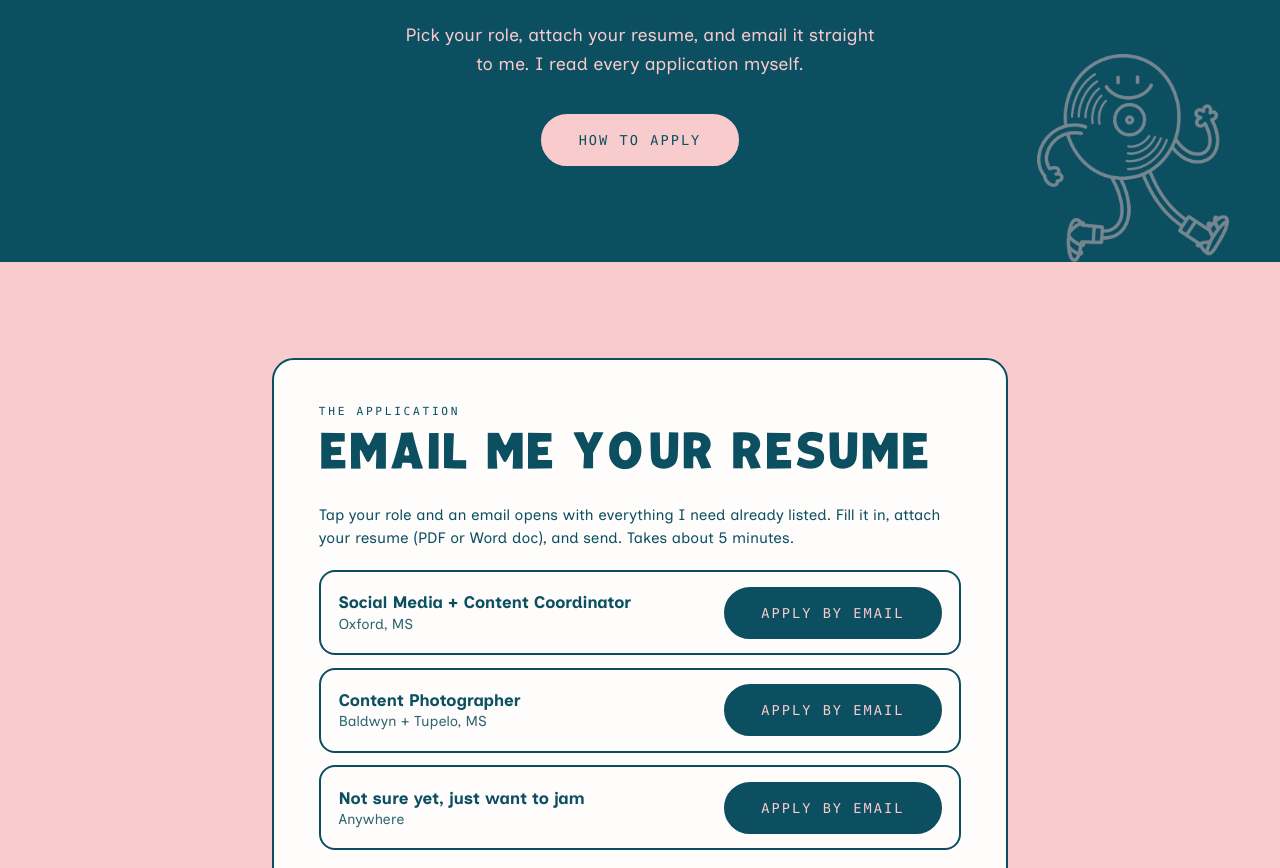
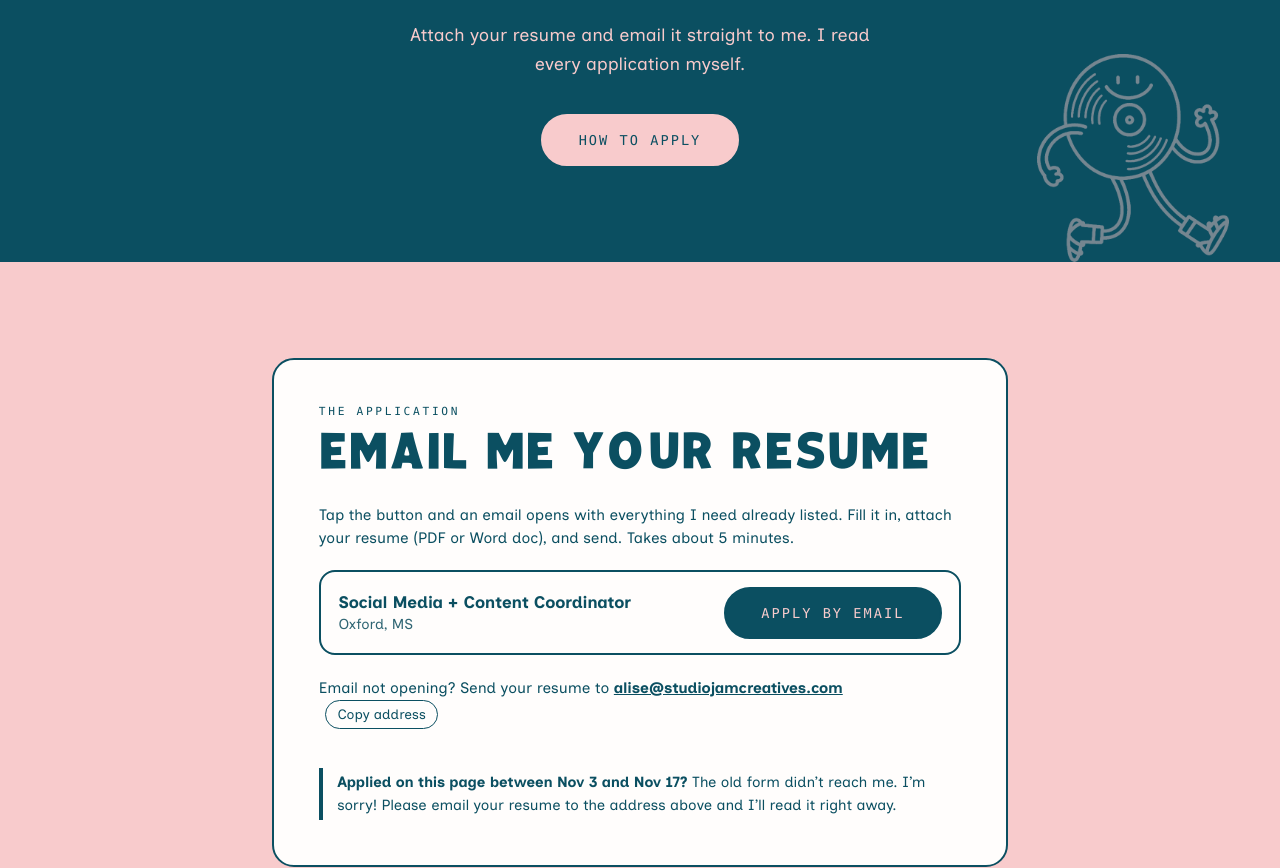
Before and after one commit to alisemccreary/studio-jam-site, a plain HTML site: page work-with-us.html in a window 1280 px wide. Shown: the part 339-1207 px from the top of the page. Drawn offline with Linux system fonts and the light colour scheme.

Commit message:
Work With Us: list only the Social Media + Content Coordinator role
Co-Authored-By: Claude Opus 5.5 <noreply@anthropic.com>

```diff
--- a/work-with-us.html
+++ b/work-with-us.html
@@ -54,7 +54,7 @@
   <img loading="lazy" decoding="async" class="deco walk" src="/assets/img/mascot-walk-pink.png" alt="" width="520" height="562">
     <p class="kicker">Work with us</p>
     <h1>Join the jam</h1>
-    <p class="hero-tag">Pick your role, attach your resume, and email it straight to me. I read every application myself.</p>
+    <p class="hero-tag">Attach your resume and email it straight to me. I read every application myself.</p>
     <div class="hero-ctas">
     <a class="btn btn-blush btn-solid" href="#form">How to apply</a>
     </div>
@@ -65,20 +65,12 @@
   <div class="app-card">
     <p class="kicker">The application</p>
     <h2>Email me your resume</h2>
-    <p class="app-note">Tap your role and an email opens with everything I need already listed. Fill it in, attach your resume (PDF or Word doc), and send. Takes about 5 minutes.</p>
+    <p class="app-note">Tap the button and an email opens with everything I need already listed. Fill it in, attach your resume (PDF or Word doc), and send. Takes about 5 minutes.</p>
 
     <ul class="apply-roles full">
       <li class="apply-role">
         <div><strong>Social Media + Content Coordinator</strong><span>Oxford, MS</span></div>
         <a class="btn btn-teal btn-fill" href="mailto:alise@studiojamcreatives.com?subject=Application%3A%20Social%20Media%20%2B%20Content%20Coordinator&amp;body=Hi%20Alise%21%0A%0AName%3A%0ACity%20and%20state%3A%0APhone%3A%0ALinks%20to%20my%20work%3A%0AInstagram%20or%20TikTok%3A%0AAvailability%3A%0AHow%20I%20heard%20about%20Studio%20Jam%3A%0A%0AWhy%20Studio%20Jam%3A%0A%0A%0A%28My%20resume%20is%20attached.%29%0A" data-slug="social-coordinator">Apply by email<span class="sr-only"> for Social Media + Content Coordinator</span></a>
-      </li>
-      <li class="apply-role">
-        <div><strong>Content Photographer</strong><span>Baldwyn + Tupelo, MS</span></div>
-        <a class="btn btn-teal btn-fill" href="mailto:alise@studiojamcreatives.com?subject=Application%3A%20Content%20Photographer&amp;body=Hi%20Alise%21%0A%0AName%3A%0ACity%20and%20state%3A%0APhone%3A%0ALinks%20to%20my%20work%3A%0AInstagram%20or%20TikTok%3A%0AAvailability%3A%0AHow%20I%20heard%20about%20Studio%20Jam%3A%0A%0AWhy%20Studio%20Jam%3A%0A%0A%0A%28My%20resume%20is%20attached.%29%0A" data-slug="photographer">Apply by email<span class="sr-only"> for Content Photographer</span></a>
-      </li>
-      <li class="apply-role">
-        <div><strong>Not sure yet, just want to jam</strong><span>Anywhere</span></div>
-        <a class="btn btn-teal btn-fill" href="mailto:alise@studiojamcreatives.com?subject=Application%3A%20Not%20sure%20yet%2C%20just%20want%20to%20jam&amp;body=Hi%20Alise%21%0A%0AName%3A%0ACity%20and%20state%3A%0APhone%3A%0ALinks%20to%20my%20work%3A%0AInstagram%20or%20TikTok%3A%0AAvailability%3A%0AHow%20I%20heard%20about%20Studio%20Jam%3A%0A%0AWhy%20Studio%20Jam%3A%0A%0A%0A%28My%20resume%20is%20attached.%29%0A" data-slug="general">Apply by email<span class="sr-only"> for Not sure yet, just want to jam</span></a>
       </li>
     </ul>
 
```
Also changed, not shown: 1 other file.
